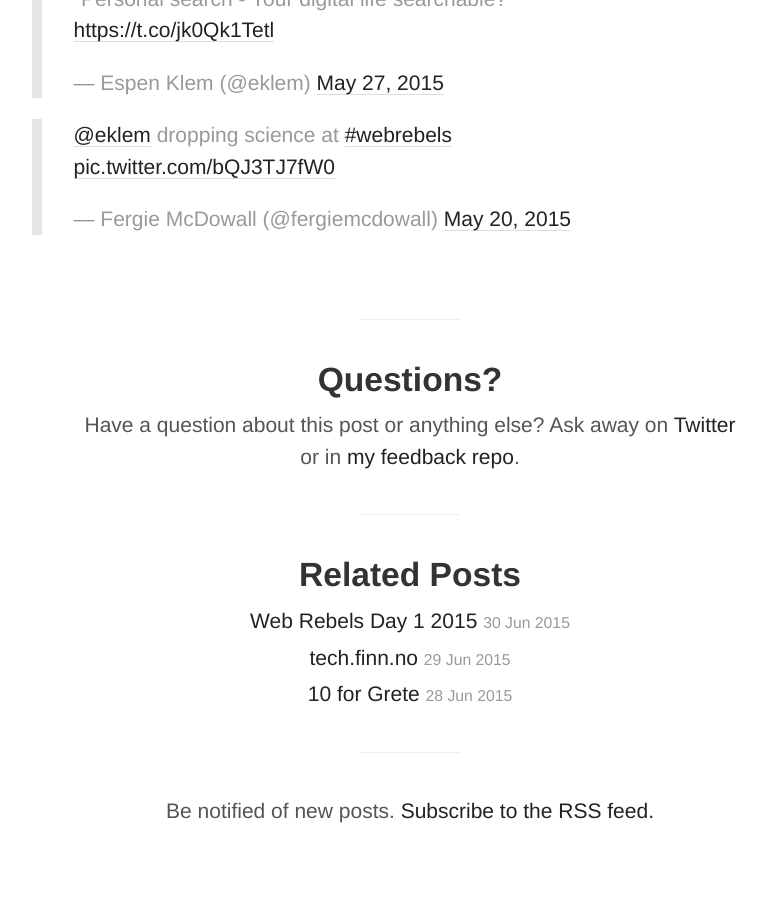
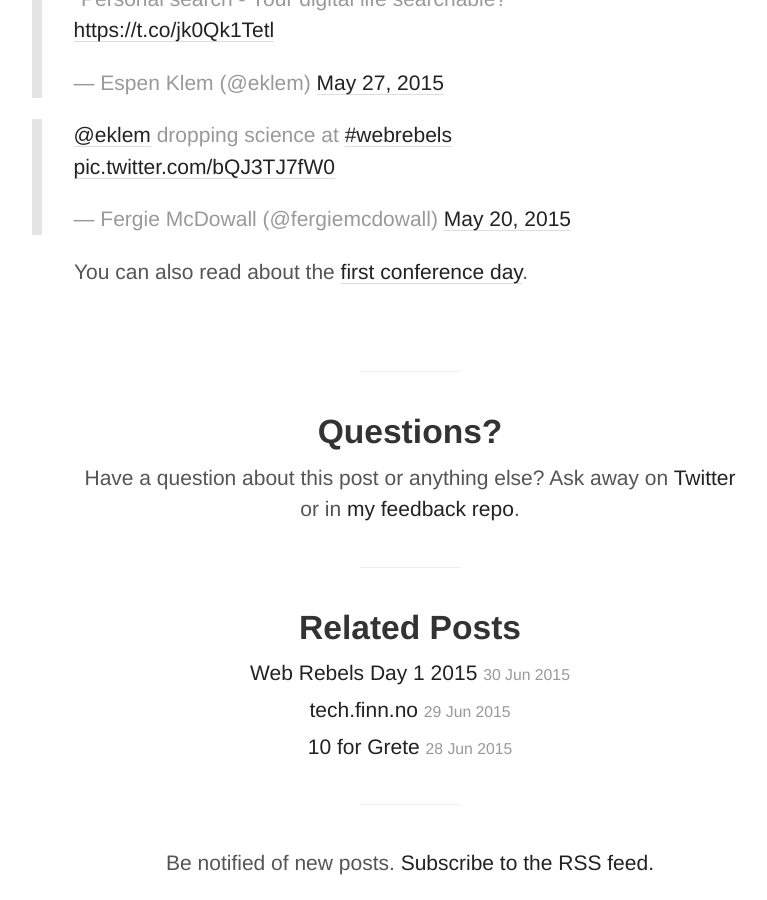
Before and after one commit to Andersos/andersos.net, a Jekyll site: the page built from _posts/2015-06-25-open-mic-2015.md, in a window 1280 px wide and 900 px high, scrolled down 3361 px. Shown: the whole window, without its empty margins (230-997 px from the left). Built offline with Jekyll 4.4.1, drawn with Linux system fonts in a browser that asks for light colours; Markdown is read by kramdown in place of the engine named in the settings; comment, search, counter and statistics services are not loaded.

Commit message:
Add link to first conference day from Open Mic

```diff
--- a/_posts/2015-06-25-open-mic-2015.md
+++ b/_posts/2015-06-25-open-mic-2015.md
@@ -51,3 +51,5 @@ Personal Search - Your digital life searchable?
 <blockquote class="twitter-tweet" data-conversation="none" lang="en"><p lang="en" dir="ltr"><a href="https://twitter.com/fergiemcdowall">@fergiemcdowall</a> <a href="https://twitter.com/web_rebels">@web_rebels</a> And here&#39;s my presentation on &quot;Personal search - Your digital life searchable?&quot; <a href="https://t.co/jk0Qk1Tetl">https://t.co/jk0Qk1Tetl</a></p>&mdash; Espen Klem (@eklem) <a href="https://twitter.com/eklem/status/603569051739250688">May 27, 2015</a></blockquote>
 
 <blockquote class="twitter-tweet" lang="en"><p lang="en" dir="ltr"><a href="https://twitter.com/eklem">@eklem</a> dropping science at <a href="https://twitter.com/hashtag/webrebels?src=hash">#webrebels</a> <a href="http://t.co/bQJ3TJ7fW0">pic.twitter.com/bQJ3TJ7fW0</a></p>&mdash; Fergie McDowall (@fergiemcdowall) <a href="https://twitter.com/fergiemcdowall/status/601114372514152449">May 20, 2015</a></blockquote>
+
+You can also read about the [first conference day](/2015/06/30/web-rebels-day-1-2015/).
```
